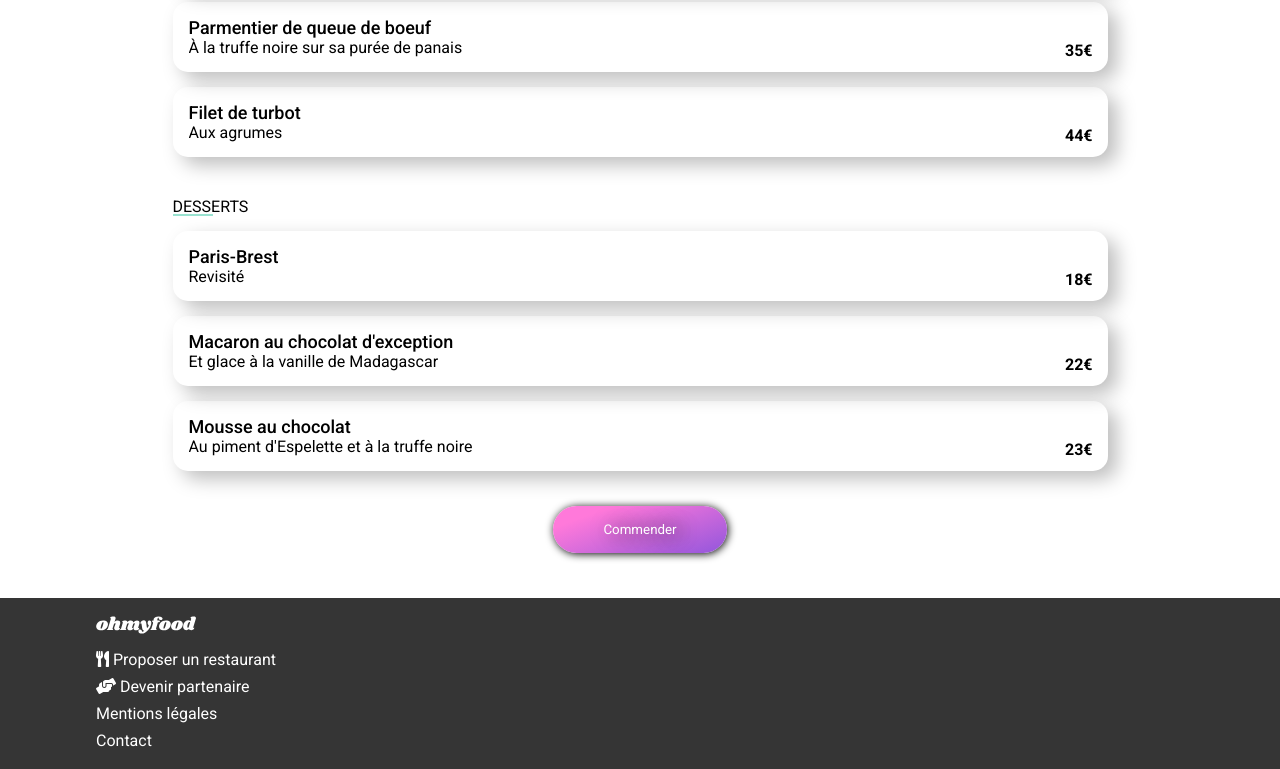
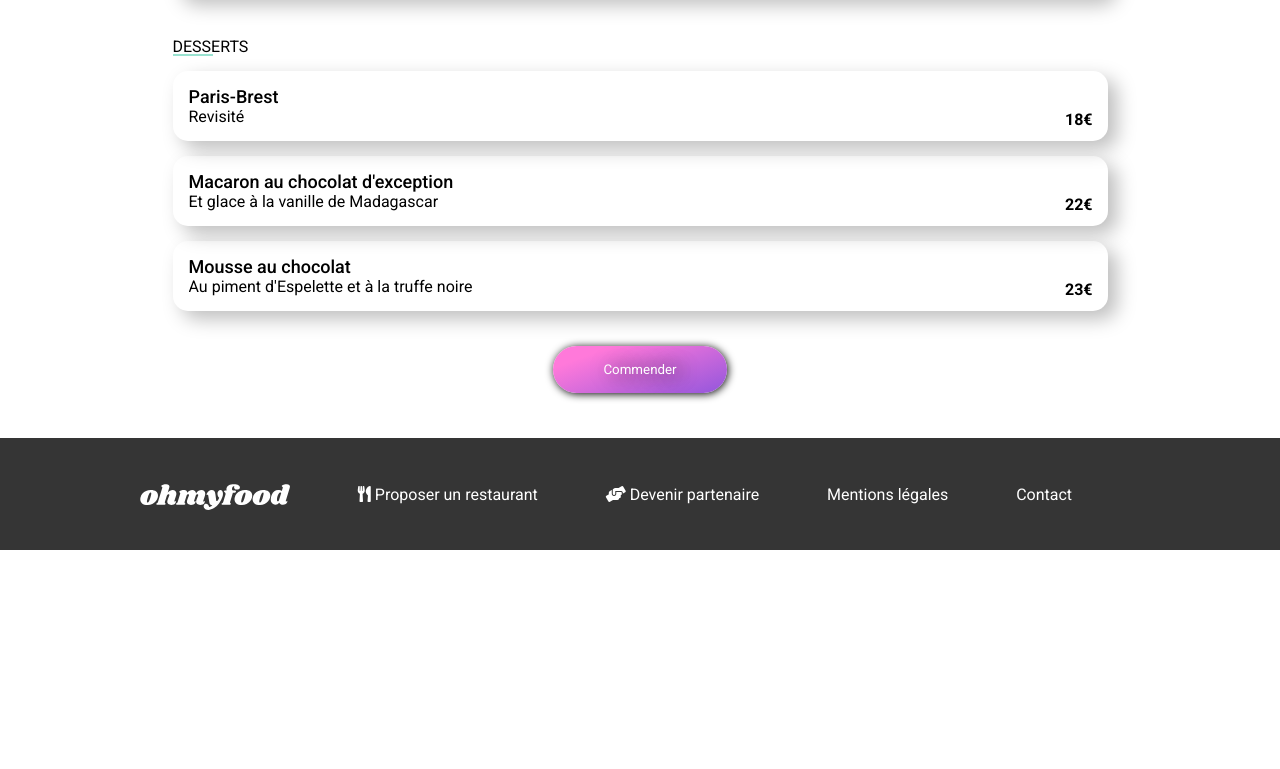
Before and after one commit to SylvainLeDEV/SylvainTessier_3_20082021, a website: page Lapalettedugout.html in a window 1280 px wide. Shown: the part 917-1686 px from the top of the page. After the commit the page ends 1467 px from the top, so only its background shows below. Drawn offline with Linux system fonts and the light colour scheme; a web font is replaced by a local one.

Commit message:
Amélioration responsive + Amélioration animation cards et hover des cards.

```diff
--- a/sass/components/_loading-spinner.scss
+++ b/sass/components/_loading-spinner.scss
@@ -4,7 +4,7 @@
 
 $num-letter: 8;
 $anim-dur: 1000ms;
-$anim-delay :math.div($anim-dur, $num-letter);
+$anim-delay: math.div($anim-dur, $num-letter);
 
 @import url('https://fonts.googleapis.com/css2?family=Bilbo+Swash+Caps&display=swap');
 .loadcontent {
@@ -16,7 +16,7 @@ $anim-delay :math.div($anim-dur, $num-letter);
   align-items: center;
   justify-content: center;
   background-color: rgba(255, 255, 255, 0.88);
-  animation: loadinger linear 0.2s;
+  animation: loadinger linear .3s;
   animation-delay: 2.6s;
   animation-fill-mode: both;
 }
@@ -70,6 +70,12 @@ $anim-delay :math.div($anim-dur, $num-letter);
     //transform: translateY(0);
     right: 0;
   }
+  25% {
+    opacity: 0.75;
+  }
+  50% {
+    opacity: 0.5;
+  }
   100% {
     opacity: 0;
     z-index: -1;
--- a/sass/layout/_footer.scss
+++ b/sass/layout/_footer.scss
@@ -1,19 +1,32 @@
 footer {
   background: #353535;
+  @include responsive-laptop {
+    padding: rem(32) 0;
+  }
 }
 
 .footer-wrapper {
   width: 85%;
   margin: 0 auto;
   max-width: 1100px;
+  @include responsive-laptop {
+    display: flex;
+    justify-content: space-around;
+    align-items: center;
+    max-width: 1000px;
+  }
 }
 
 .footer-logo {
-  padding-top: 10px ;
+  padding-top: 10px;
 
   svg {
     width: 100px;
+    @include responsive-laptop {
+      width: 150px;
+    }
   }
+
   path {
     fill: #fff;
 
@@ -22,11 +35,24 @@ footer {
 
 .footer-liste {
   padding-bottom: 15px;
+  @include responsive-laptop {
+    padding-bottom: 0;
+    flex: 1;
+  }
 
-  li {
-    padding: 4px 0;
-    a{
-      color: #fff;
+  ul {
+  @include responsive-laptop {
+    display: flex;
+    align-items: center;
+    justify-content: space-evenly;
+  }
+
+    li {
+      padding: 4px 0;
+
+      a {
+        color: #fff;
+      }
     }
   }
 }
--- a/sass/layout/_menu.scss
+++ b/sass/layout/_menu.scss
@@ -3,7 +3,7 @@
 .page {
   &__header-image {
     img {
-      max-height: 50vh;
+      height: 30vh;
       width: 100%;
       object-fit: cover;
     }
@@ -35,7 +35,7 @@
 .menu {
 
   &__enter-menu {
-    animation: menu-appears 1.8s 2.5s alternate backwards;
+    animation: menu-appears 1.8s 2.7s alternate backwards;
 
 
     & > h3 {
@@ -50,7 +50,7 @@
   }
 
   &__plat-menu {
-    animation: menu-appears 1.8s 2.5s ease-out alternate backwards;
+    animation: menu-appears 1.8s 2.7s ease-out alternate backwards;
 
 
     & > h3 {
@@ -66,7 +66,7 @@
   }
 
   &__desserts-menu {
-    animation: menu-appears 1.8s 2.9s ease-out alternate backwards;
+    animation: menu-appears 1.8s 2.7s ease-out alternate backwards;
 
 
     & > h3 {
@@ -82,7 +82,7 @@
   }
 
   .button-wrap {
-    animation: menu-appears 1.8s 3.1s ease-out alternate backwards;
+    animation: menu-appears 1.8s 2.7s ease-out alternate backwards;
     text-align: center;
     padding: 20px 0;
 
@@ -142,11 +142,17 @@
     overflow: hidden;
     max-width: 100%;
     white-space: nowrap;
-    text-overflow: ellipsis;
+
 
     & > h3 {
       font-weight: 500;
       font-size: rem(18);
+      overflow: hidden;
+      text-overflow: ellipsis;
+    }
+    & > p {
+      overflow: hidden;
+      text-overflow: ellipsis;
     }
   }
 
--- a/sass/utils/_responsive.scss
+++ b/sass/utils/_responsive.scss
@@ -13,19 +13,19 @@ $breakpoints:(
 }
 
 @mixin responsive-laptop {
-  @media screen and (min-width: $breakpoints, laptop) {
+  @media screen and (min-width: map-get($breakpoints, laptop)) {
     @content;
   }
 }
 
 @mixin responsive-laptop-L {
-  @media screen and (min-width: $breakpoints, laptop-L) {
+  @media screen and (min-width: map-get($breakpoints, laptop-L)) {
     @content;
   }
 }
 
 @mixin responsive-desktop {
-  @media screen and (min-width: $breakpoints, desktop) {
+  @media screen and (min-width: map-get($breakpoints, desktop)) {
     @content;
   }
 }
```
Also changed, not shown: assets/css/style.css, 4 other files.
